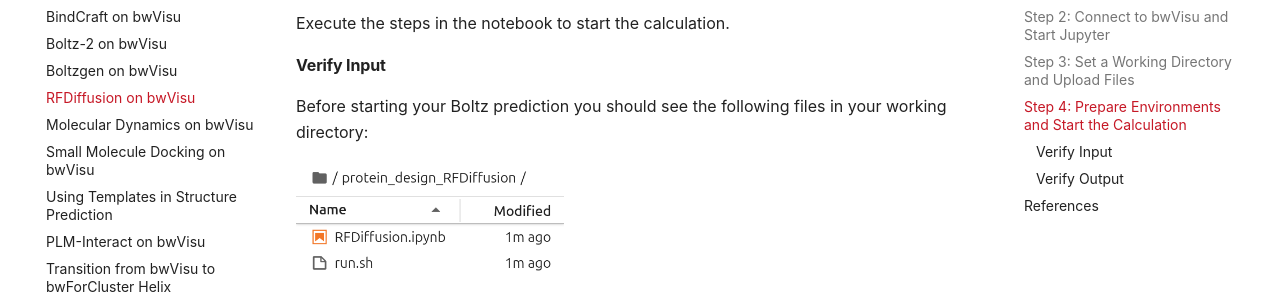
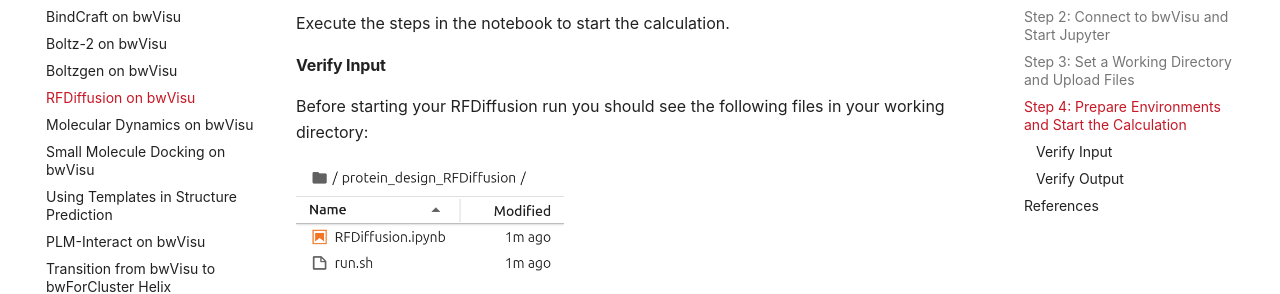
Before and after one commit to ssciwr/BioStructureHub, an MkDocs documentation site: the page built from docs/tutorials/tutorial_RFDiffusion_bwVisu.md, in a window 1280 px wide and 900 px high, scrolled down 2631 px. Shown: the part 164-458 px from the top of the window. Built offline with MkDocs 1.6.1 and Material for MkDocs 9.7.7, drawn with Linux system fonts in a browser that asks for light colours; comment, search, counter and statistics services are not loaded.

Commit message:
fix: typos

```diff
--- a/docs/tutorials/tutorial_RFDiffusion_bwVisu.md
+++ b/docs/tutorials/tutorial_RFDiffusion_bwVisu.md
@@ -62,7 +62,7 @@ Execute the steps in the notebook to start the calculation.
 
 #### Verify Input
 
-Before starting your Boltz prediction you should see the following files in your working directory:
+Before starting your RFDiffusion run you should see the following files in your working directory:
 
 ![Screenshot](../images/tutorial/bwVisu_RFD_input.png){: .invertable style="width:268px"}
 
```
Also changed, not shown: docs/tutorials/tutorial_PLM_bwVisu.md (+1 -1 lines).
